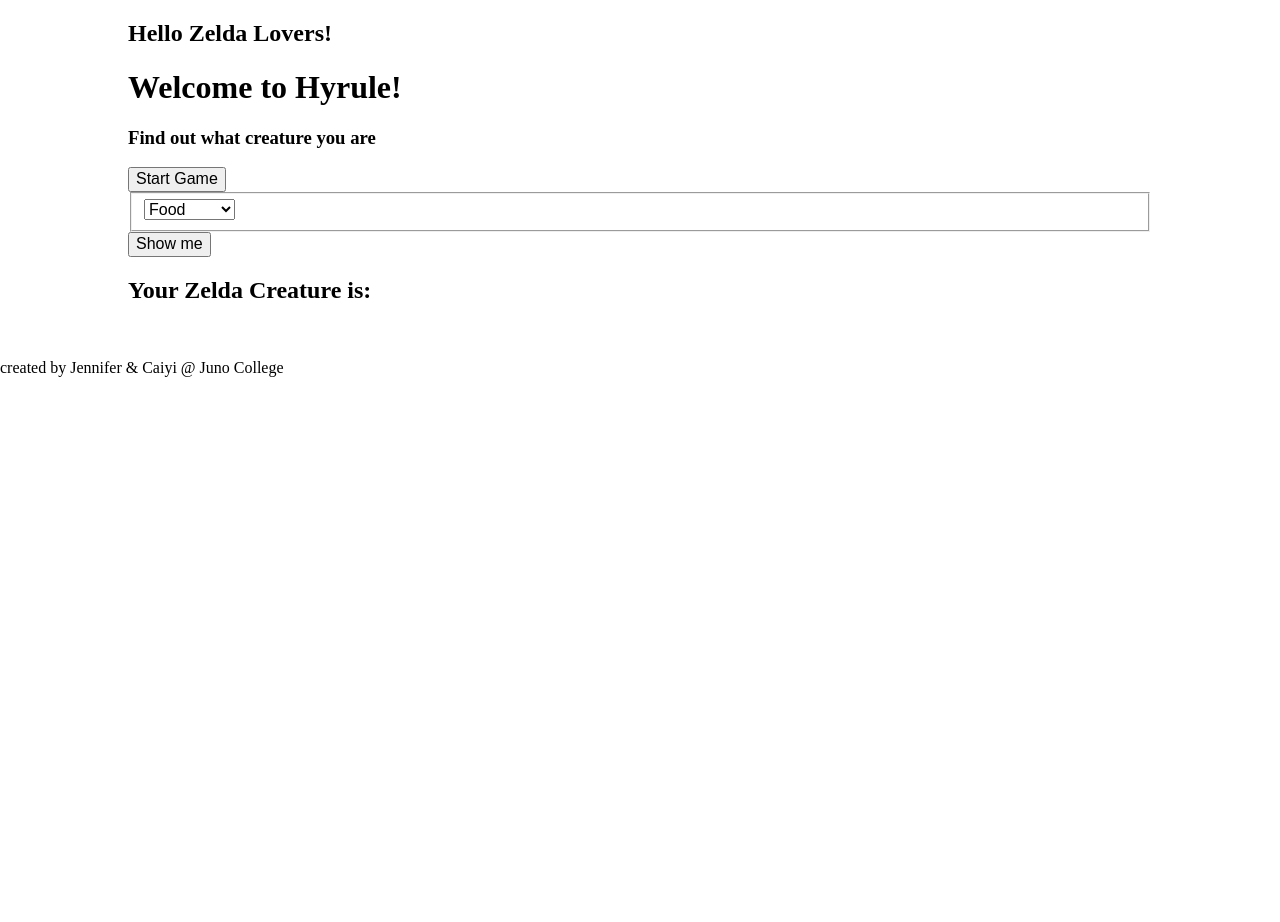
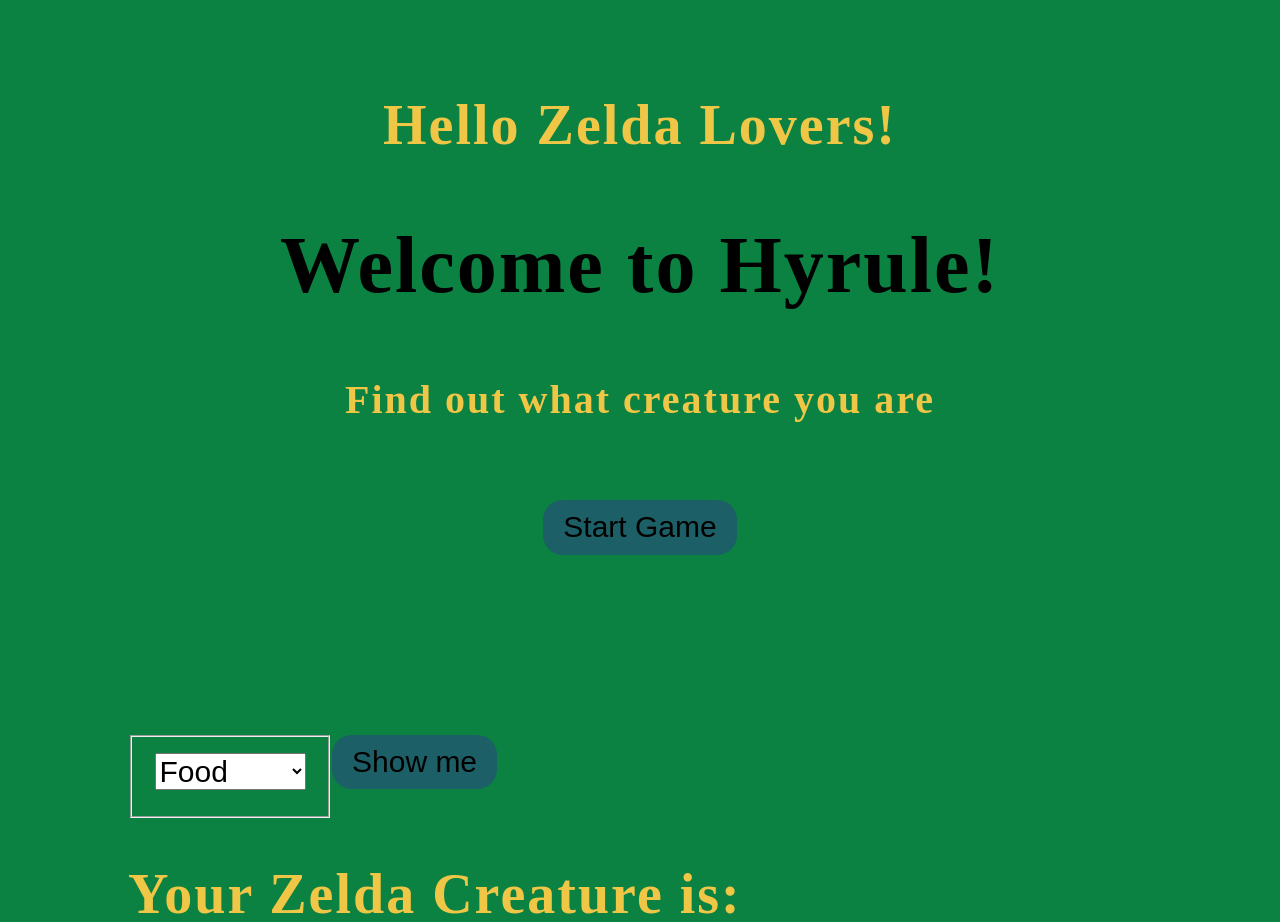
Before and after one commit to luu-jennifer/zeldaApp, a plain HTML site: page index.html in a window 1280 px wide. Shown: the top 922 px of the page. Before the commit the page ends 800 px from the top, so only its background shows below. Drawn offline with nearby package versions, Linux system fonts and the light colour scheme; files that its build step writes are made by us from their sources.

Commit message:
added styles to partials for header, footers, baseStyles typo, and variables

```diff
--- a/index.html
+++ b/index.html
@@ -6,28 +6,25 @@
     <meta http-equiv="X-UA-Compatible" content="IE=edge">
     <meta name="viewport" content="width=device-width, initial-scale=1.0">
     <title>Welcome to Hyrule!</title>
-    <!-- styles LINKED -->
-    <link rel="stylesheet" href="style.css">
+    <!-- style LINKED -->
+    <link rel="stylesheet" href="./styles/style.css">
 </head>
 
 <body>
     <!-- header start -->
     <header>
-        <div class="wrapper">
-            <div class="flexContainer">
-                <div class="headingContainer">
-                    <h2>Hello Zelda Lovers!</h2>
-                    <h1>Welcome to Hyrule!</h1>
-                    <h3>Find out what creature you are</h3>
-                </div>
+        <div class="flexContainer wrapper">
+            <div class="headingContainer">
+                <h2>Hello Zelda Lovers!</h2>
+                <h1>Welcome to Hyrule!</h1>
+                <h3>Find out what creature you are</h3>
                 <div class="buttonContainer">
                     <button>Start Game</button>
-                </div>
-            </div>
-        </div>
-        </div>
+                </div> <!-- buttonContainer end -->
+            </div> <!-- headingContainer end -->
+        </div> <!-- flexContainer wrapper end -->
     </header>
-    <!-- header start -->
+    <!-- header end -->
 
     <!-- form start -->
     <section class="question">
--- a/styles/partials/_baseStyles.scss
+++ b/styles/partials/_baseStyles.scss
@@ -23,6 +23,7 @@
 //   letter-spacing: 0.05rem;
 //   color: $secondary;
 //   text-transform: uppercase;
+//   cursor: pointer;
 
 //   &:hover {
 //     color: $primary;
--- a/styles/partials/_footer.scss
+++ b/styles/partials/_footer.scss
@@ -0,0 +1,5 @@
+@use "variables" as *;
+
+footer p {
+  text-align: center;
+}
--- a/styles/partials/_header.scss
+++ b/styles/partials/_header.scss
@@ -1 +1,20 @@
 @use "variables" as *;
+
+header .flexContainer {
+  display: flex;
+  justify-content: center;
+  text-align: center;
+  flex-wrap: wrap;
+  flex-direction: column;
+}
+
+.headingContainer {
+  padding: 5rem 0;
+}
+
+h1,
+h2,
+h3,
+button {
+  margin-bottom: 4rem;
+}
--- a/styles/partials/_sections.scss
+++ b/styles/partials/_sections.scss
@@ -1 +1,5 @@
 @use "variables" as *;
+
+.question .flexContainer {
+  display: flex;
+}
--- a/styles/partials/_typography.scss
+++ b/styles/partials/_typography.scss
@@ -1 +1,92 @@
 @use "variables" as *;
+
+
+
+
+
+
+
+//TODO:
+//-choose google fonts
+//-link google fonts in html file
+//-fill in font-family
+
+// 20px
+html {
+  font-size: 125%;
+}
+
+body {
+  // font-family: ;
+  background-color: $primary;
+  line-height: 2.5rem;
+  font-size: $baseFontSize;
+  color: $black;
+  letter-spacing: 0.1rem;
+}
+
+h1,
+h2,
+h3 {
+  font-weight: bold;
+  margin: 0;
+}
+
+// heading family
+h1 {
+  // font-family: ;
+  font-size: 4rem;
+  line-height: 3.5rem;
+}
+
+h2,
+h3 {
+  // font-family: ;
+  color: $quinary;
+}
+
+h2 {
+  font-size: 2.8rem;
+}
+
+h3 {
+  line-height: 2rem;
+  font-size: 2rem;
+}
+
+ul,
+li,
+a,
+input {
+  padding: 0;
+  margin: 0;
+}
+
+a {
+  text-decoration: none;
+  cursor: pointer;
+  transition: 0.3s;
+  &:hover {
+    color: $white;
+  }
+  &:focus {
+    color: $white;
+  }
+}
+
+button {
+  font-size: 1.5rem;
+  // font-family: ;
+  background-color: $quaternary;
+  border: none;
+  padding: 10px 20px;
+  transition: 0.3s;
+  cursor: pointer;
+  border-radius: 20px;
+  &:hover {
+    background-color: $tertiary;
+  }
+  &:focus {
+      background-color: $tertiary;
+  }
+}
--- a/styles/partials/_variables.scss
+++ b/styles/partials/_variables.scss
@@ -0,0 +1,31 @@
+// Colors
+//background color
+$primary: #0B8142;
+
+// card background
+$secondary: #F9E8A2;
+
+// button hover
+$tertiary: #3CB8C6;
+
+// button color
+$quaternary: #1D5F66;
+
+//font color
+$quinary: #EFC645;
+
+// p text color
+$black: #000;
+$white: #FFF;
+
+
+
+
+
+
+
+//fonts
+// TODO:
+// -select our fonts to make variables
+
+$baseFontSize: 1.5rem;
```
Also changed, not shown: styles/style.css.
